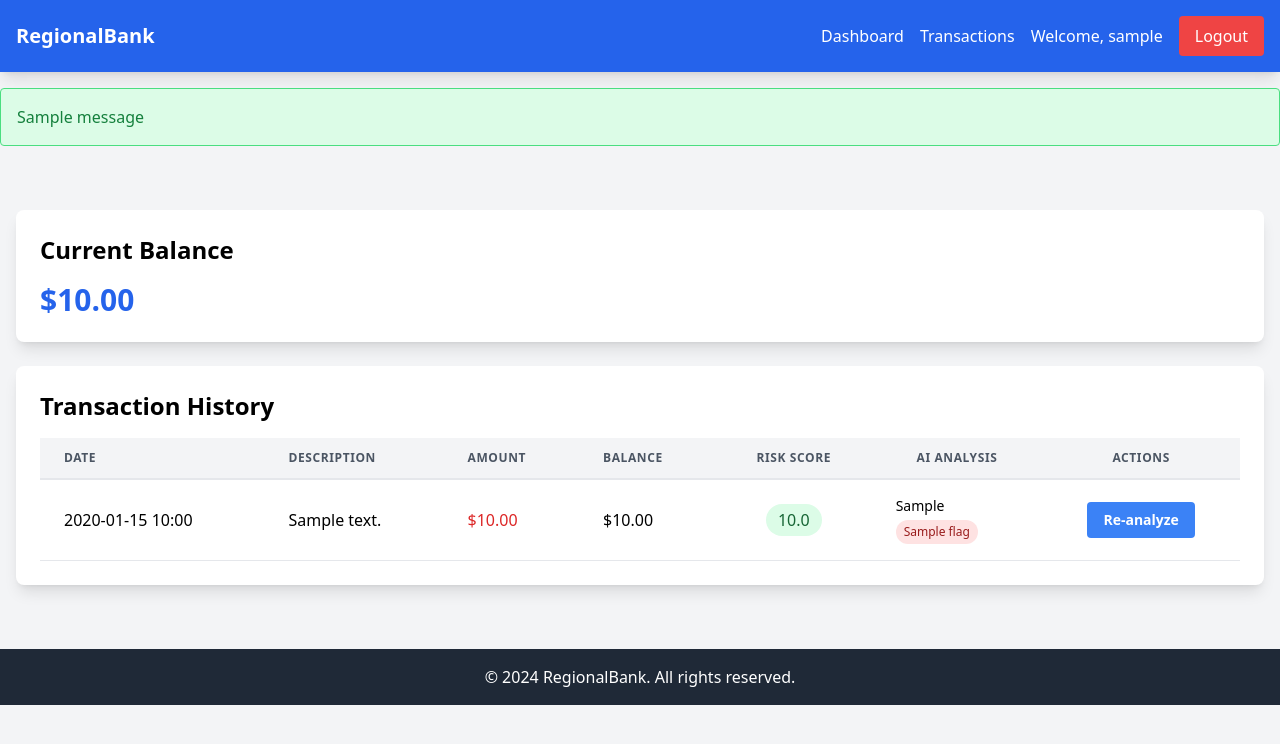
After one commit to sheinhtetsai99/AI-in-Fin-Project, a Flask app: page /transactions in a window 1280 px wide. The commit adds this page. Shown: the top 744 px of the page. Run offline with Flask 3, Linux system fonts and the light colour scheme; the visitor is signed in with stand-in values (Sample User, id 1); one stand-in notice (Sample message) is shown; a database or web service that is not in the repository returns one stand-in record (values such as "Sample title"); some libraries are stand-ins or nearby versions.

Commit message:
GPT Fraud Integration

```diff
--- a/app.py
+++ b/app.py
@@ -4,11 +4,23 @@ from flask_cors import CORS
 from datetime import timedelta
 import psycopg2
 import psycopg2.extras
+from openai import OpenAI
+import json
+import os
+import openai
+from dotenv import load_dotenv
 
 app = Flask(__name__)
 app.config['SECRET_KEY'] = 'your-secure-secret-key-here'
 app.config['PERMANENT_SESSION_LIFETIME'] = timedelta(minutes=30)
 CORS(app)
+
+load_dotenv()
+
+
+client = openai.OpenAI(
+    api_key= os.getenv('OPENAI_KEY')
+)
 
 # Database configuration remains the same...
 DB_HOST = "localhost"
@@ -116,5 +128,169 @@ def logout():
     session.pop('username', None)
     return redirect(url_for('login'))
 
+@app.route('/transactions')
+def transactions():
+    if 'username' not in session:
+        return redirect(url_for('login'))
+
+    try:
+        conn = get_db_connection()
+        cursor = conn.cursor(cursor_factory=psycopg2.extras.DictCursor)
+
+        # First, get the latest balance
+        cursor.execute("""
+            SELECT balance_after as current_balance
+            FROM transactions
+            WHERE username = %s
+            ORDER BY transaction_date DESC, transaction_id DESC
+            LIMIT 1
+        """, (session['username'],))
+
+        balance_result = cursor.fetchone()
+        current_balance = float(balance_result['current_balance']) if balance_result else 0.00
+
+        # Then get all transactions
+        cursor.execute("""
+            SELECT
+                transaction_id,
+                transaction_date,
+                description,
+                amount,
+                transaction_type,
+                balance_after,
+                merchant_category_code,
+                location,
+                ip_address,
+                device_id,
+                transaction_method,
+                status,
+                risk_score,
+                ai_reasoning,
+                ai_flags,
+                fraud_flag,
+                merchant_name
+            FROM transactions
+            WHERE username = %s
+            ORDER BY transaction_date DESC, transaction_id DESC
+        """, (session['username'],))
+
+        transactions = cursor.fetchall()
+
+        return render_template('transactions.html',
+                             transactions=transactions,
+                             current_balance=current_balance)
+
+    except Exception as e:
+        flash(f'An error occurred: {str(e)}', 'error')
+        return redirect(url_for('home'))
+    finally:
+        if cursor:
+            cursor.close()
+        if conn:
+            conn.close()
+
+@app.route('/analyze_transaction/<int:transaction_id>')
+def analyze_transaction_with_ai(transaction_id):
+    """Use ChatGPT to analyze transaction and determine risk score"""
+    try:
+        # First, get the transaction details from the database
+        conn = get_db_connection()
+        cursor = conn.cursor(cursor_factory=psycopg2.extras.DictCursor)
+
+        cursor.execute("""
+            SELECT
+                amount,
+                transaction_type,
+                location,
+                merchant_name,
+                transaction_method,
+                device_id,
+                ip_address,
+                transaction_date
+            FROM transactions
+            WHERE transaction_id = %s
+        """, (transaction_id,))
+
+        transaction = cursor.fetchone()
+
+        if not transaction:
+            return jsonify({'error': 'Transaction not found'}), 404
+
+        # Construct a natural language description of the transaction
+        transaction_description = f"""
+        Please analyze this bank transaction for potential fraud and provide a risk score between 0-100:
+
+        Transaction Details:
+        - Amount: ${abs(float(transaction['amount']))}
+        - Type: {transaction['transaction_type']}
+        - Location: {transaction['location']}
+        - Merchant: {transaction['merchant_name']}
+        - Method: {transaction['transaction_method']}
+        - Device ID: {transaction['device_id']}
+        - IP Address: {transaction['ip_address']}
+        - Time: {transaction['transaction_date']}
+
+        Please respond in JSON format with the following structure:
+        {{
+            "risk_score": <number between 0-100>,
+            "reasoning": "<brief explanation>",
+            "flags": ["<any specific concerns>"]
+        }}
+        """
+
+        response = client.chat.completions.create(
+            model="gpt-3.5-turbo",
+            messages=[
+                {"role": "system", "content": "You are a fraud detection AI specializing in financial transactions. Analyze transactions and provide risk scores based on patterns and anomalies."},
+                {"role": "user", "content": transaction_description}
+            ],
+            temperature=0.7
+        )
+
+        # Parse the JSON response
+        result = json.loads(response.choices[0].message.content)
+
+        # Update the transaction with the AI analysis
+        update_transaction_risk(transaction_id, result)
+
+        return jsonify(result)
+
+    except Exception as e:
+        print(f"Error in AI analysis: {str(e)}")
+        return jsonify({"error": str(e)}), 500
+
+    finally:
+        if cursor:
+            cursor.close()
+        if conn:
+            conn.close()
+
+def update_transaction_risk(transaction_id, ai_analysis):
+    """Update transaction with AI risk analysis"""
+    conn = get_db_connection()
+    cursor = conn.cursor()
+    try:
+        cursor.execute("""
+            UPDATE transactions
+            SET risk_score = %s,
+                ai_reasoning = %s,
+                ai_flags = %s,
+                status = CASE
+                    WHEN %s > 70 THEN 'flagged'
+                    ELSE status
+                END
+            WHERE transaction_id = %s
+        """, (
+            ai_analysis['risk_score'],
+            ai_analysis['reasoning'],
+            json.dumps(ai_analysis['flags']),
+            ai_analysis['risk_score'],
+            transaction_id
+        ))
+        conn.commit()
+    finally:
+        cursor.close()
+        conn.close()
+
 if __name__ == '__main__':
     app.run(debug=True)
--- /dev/null
+++ b/templates/base.html
@@ -0,0 +1,62 @@
+<!DOCTYPE html>
+<html lang="en">
+<head>
+    <meta charset="UTF-8">
+    <meta name="viewport" content="width=device-width, initial-scale=1.0">
+    <title>Regional Bank - {% block title %}{% endblock %}</title>
+    <script src="https://cdn.tailwindcss.com"></script>
+</head>
+<body class="bg-gray-100">
+    <!-- Navigation Bar -->
+    <nav class="bg-blue-600 p-4 shadow-lg">
+        <div class="container mx-auto flex justify-between items-center">
+            <a href="{{ url_for('home') }}" class="text-white text-xl font-bold">RegionalBank</a>
+
+            {% if session.username %}
+            <div class="flex items-center space-x-4">
+                <a href="{{ url_for('home') }}" class="text-white hover:text-gray-200">Dashboard</a>
+                <a href="{{ url_for('transactions') }}" class="text-white hover:text-gray-200">Transactions</a>
+                <span class="text-white">Welcome, {{ session.username }}</span>
+                <a href="{{ url_for('logout') }}" class="bg-red-500 text-white px-4 py-2 rounded hover:bg-red-600">Logout</a>
+            </div>
+            {% else %}
+            <div class="space-x-4">
+                <a href="{{ url_for('login') }}" class="text-white hover:text-gray-200">Login</a>
+                <a href="{{ url_for('register') }}" class="bg-white text-blue-600 px-4 py-2 rounded hover:bg-gray-100">Register</a>
+            </div>
+            {% endif %}
+        </div>
+    </nav>
+
+    <!-- Flash Messages -->
+    <div class="container mx-auto mt-4">
+        {% with messages = get_flashed_messages(with_categories=true) %}
+            {% if messages %}
+                {% for category, message in messages %}
+                    <div class="p-4 mb-4 rounded
+                        {% if category == 'error' %}
+                            bg-red-100 text-red-700 border border-red-400
+                        {% else %}
+                            bg-green-100 text-green-700 border border-green-400
+                        {% endif %}">
+                        {{ message }}
+                    </div>
+                {% endfor %}
+            {% endif %}
+        {% endwith %}
+    </div>
+
+    <!-- Main Content -->
+    <main class="container mx-auto mt-8">
+        {% block content %}
+        {% endblock %}
+    </main>
+
+    <!-- Footer -->
+    <footer class="bg-gray-800 text-white py-4 mt-8">
+        <div class="container mx-auto text-center">
+            <p>&copy; 2024 RegionalBank. All rights reserved.</p>
+        </div>
+    </footer>
+</body>
+</html>
--- /dev/null
+++ b/templates/transactions.html
@@ -0,0 +1,128 @@
+{% extends "base.html" %}
+
+{% block content %}
+<div class="container mx-auto px-4 py-8">
+    <div class="bg-white rounded-lg shadow-lg p-6 mb-6">
+        <h2 class="text-2xl font-bold mb-4">Current Balance</h2>
+        <p class="text-3xl font-bold text-blue-600">${{ "%.2f"|format(current_balance) }}</p>
+    </div>
+
+    <div class="bg-white rounded-lg shadow-lg p-6">
+        <h2 class="text-2xl font-bold mb-4">Transaction History</h2>
+
+        <div class="overflow-x-auto">
+            <table class="min-w-full bg-white">
+                <thead>
+                    <tr class="bg-gray-100">
+                        <th class="px-6 py-3 border-b-2 border-gray-200 text-left text-xs font-semibold text-gray-600 uppercase tracking-wider">
+                            Date
+                        </th>
+                        <th class="px-6 py-3 border-b-2 border-gray-200 text-left text-xs font-semibold text-gray-600 uppercase tracking-wider">
+                            Description
+                        </th>
+                        <th class="px-6 py-3 border-b-2 border-gray-200 text-left text-xs font-semibold text-gray-600 uppercase tracking-wider">
+                            Amount
+                        </th>
+                        <th class="px-6 py-3 border-b-2 border-gray-200 text-left text-xs font-semibold text-gray-600 uppercase tracking-wider">
+                            Balance
+                        </th>
+                        <th class="px-6 py-3 border-b-2 border-gray-200 text-center text-xs font-semibold text-gray-600 uppercase tracking-wider">
+                            Risk Score
+                        </th>
+                        <th class="px-6 py-3 border-b-2 border-gray-200 text-center text-xs font-semibold text-gray-600 uppercase tracking-wider">
+                            AI Analysis
+                        </th>
+                        <th class="px-6 py-3 border-b-2 border-gray-200 text-center text-xs font-semibold text-gray-600 uppercase tracking-wider">
+                            Actions
+                        </th>
+                    </tr>
+                </thead>
+                <tbody class="bg-white">
+                    {% for transaction in transactions %}
+                    <tr class="{% if transaction.risk_score > 70 %}bg-red-50{% elif transaction.risk_score > 40 %}bg-yellow-50{% endif %}">
+                        <td class="px-6 py-4 whitespace-no-wrap border-b border-gray-200">
+                            {{ transaction.transaction_date.strftime('%Y-%m-%d %H:%M') }}
+                        </td>
+                        <td class="px-6 py-4 whitespace-no-wrap border-b border-gray-200">
+                            {{ transaction.description }}
+                        </td>
+                        <td class="px-6 py-4 whitespace-no-wrap border-b border-gray-200
+                            {% if transaction.transaction_type == 'credit' %}text-green-600{% else %}text-red-600{% endif %}">
+                            {% if transaction.transaction_type == 'credit' %}+{% endif %}
+                            ${{ "%.2f"|format(transaction.amount|abs) }}
+                            {% if transaction.transaction_type == 'debit' %}-{% endif %}
+                        </td>
+                        <td class="px-6 py-4 whitespace-no-wrap border-b border-gray-200">
+                            ${{ "%.2f"|format(transaction.balance_after) }}
+                        </td>
+                        <td class="px-6 py-4 whitespace-no-wrap border-b border-gray-200 text-center">
+                            {% if transaction.risk_score %}
+                                <div class="inline-block px-3 py-1 rounded-full
+                                    {% if transaction.risk_score > 70 %}bg-red-100 text-red-800
+                                    {% elif transaction.risk_score > 40 %}bg-yellow-100 text-yellow-800
+                                    {% else %}bg-green-100 text-green-800{% endif %}">
+                                    {{ "%.1f"|format(transaction.risk_score) }}
+                                </div>
+                            {% else %}
+                                <span class="text-gray-500">Not analyzed</span>
+                            {% endif %}
+                        </td>
+                        <td class="px-6 py-4 whitespace-no-wrap border-b border-gray-200 text-sm">
+                            {% if transaction.ai_reasoning %}
+                                <div class="text-sm">{{ transaction.ai_reasoning }}</div>
+                                {% if transaction.ai_flags %}
+                                    <div class="text-xs text-gray-500 mt-1">
+                                        {% for flag in transaction.ai_flags %}
+                                            <span class="inline-block bg-red-100 text-red-800 px-2 py-1 rounded-full text-xs mr-1">{{ flag }}</span>
+                                        {% endfor %}
+                                    </div>
+                                {% endif %}
+                            {% else %}
+                                <span class="text-gray-500">Not analyzed</span>
+                            {% endif %}
+                        </td>
+                        <td class="px-6 py-4 whitespace-no-wrap border-b border-gray-200 text-center">
+                            <button onclick="analyzeTransaction({{ transaction.transaction_id }})"
+                                    class="bg-blue-500 hover:bg-blue-700 text-white font-bold py-2 px-4 rounded text-sm">
+                                {% if transaction.risk_score %}Re-analyze{% else %}Analyze{% endif %}
+                            </button>
+                        </td>
+                    </tr>
+                    {% endfor %}
+                </tbody>
+            </table>
+        </div>
+    </div>
+</div>
+
+<!-- Add this JavaScript at the bottom of your template -->
+<script>
+function analyzeTransaction(transactionId) {
+    // Show loading state
+    const button = event.target;
+    const originalText = button.textContent;
+    button.textContent = 'Analyzing...';
+    button.disabled = true;
+
+    fetch(`/analyze_transaction/${transactionId}`)
+        .then(response => response.json())
+        .then(data => {
+            if (data.error) {
+                alert('Error: ' + data.error);
+            } else {
+                // Reload the page to show updated analysis
+                location.reload();
+            }
+        })
+        .catch(error => {
+            console.error('Error:', error);
+            alert('An error occurred while analyzing the transaction');
+        })
+        .finally(() => {
+            // Reset button state if no reload happened
+            button.textContent = originalText;
+            button.disabled = false;
+        });
+}
+</script>
+{% endblock %}
```
Also changed, not shown: SQL_query_file.sql (added, +46 -0 lines), templates/home.html (+24 -19 lines), templates/login.html (+23 -36 lines), templates/register.html (+27 -38 lines), testGPT.py (added, +75 -0 lines), 1 other file.
